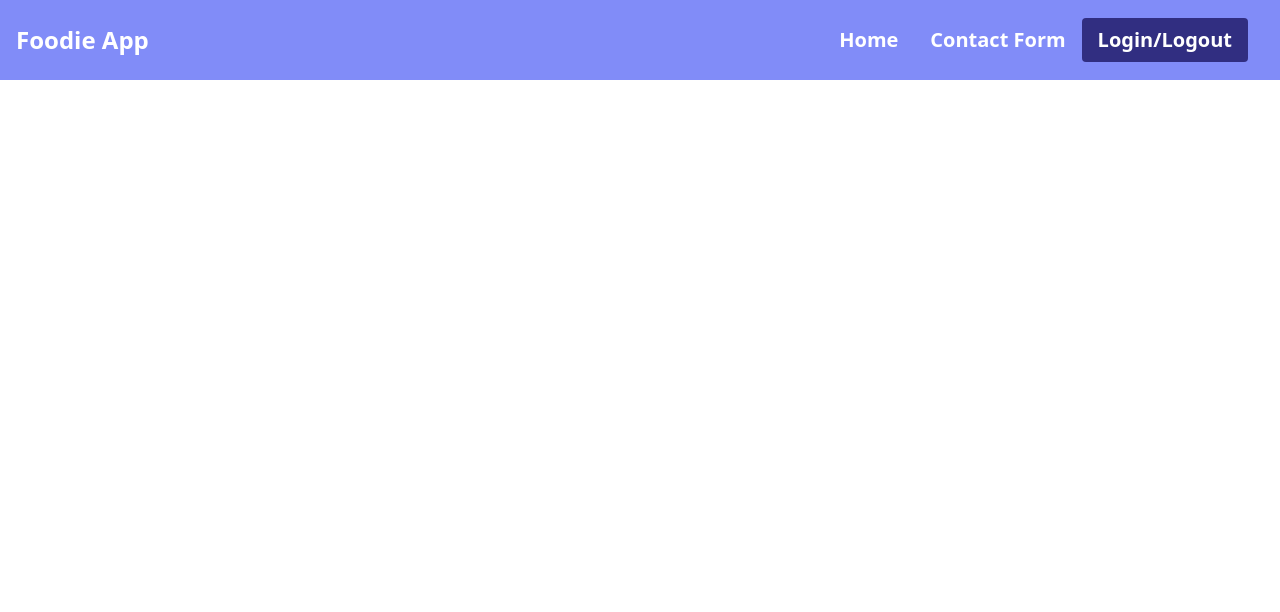
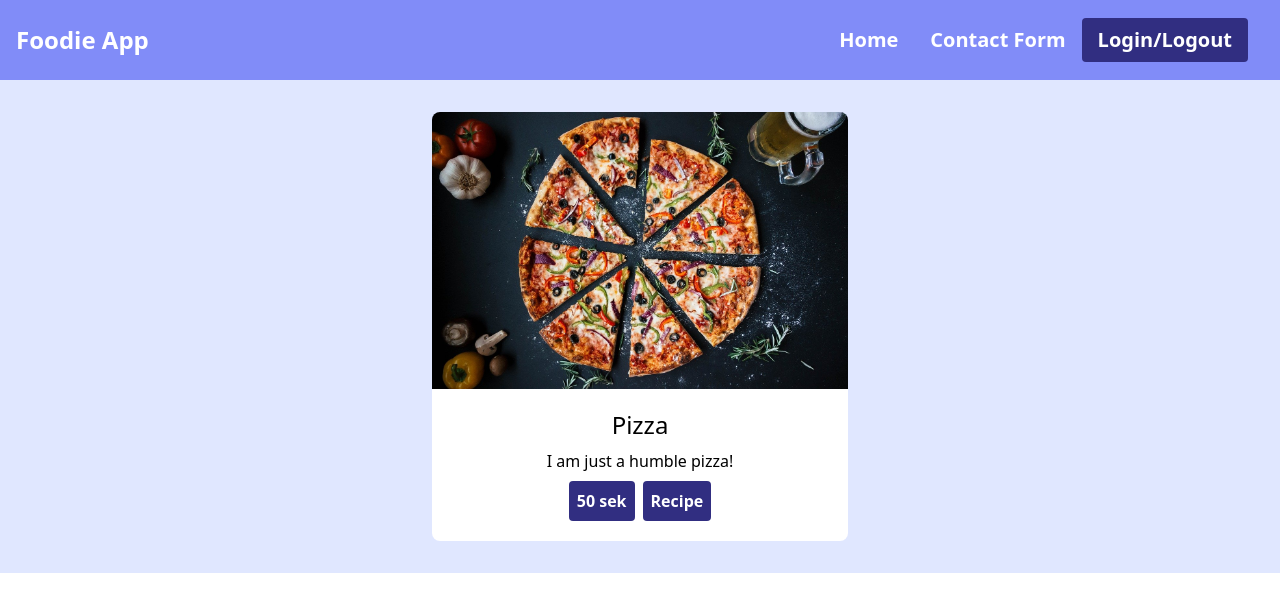
Before and after one commit to mumtaz1000/medieinstitutet_react_uppgift_2, a React (Create React App) app: page / in a window 1280 px wide. Shown: the top 612 px of the page. Built offline with nearby package versions, Linux system fonts and the light colour scheme.

Commit message:
Adding card to app.js

```diff
--- a/src/App.js
+++ b/src/App.js
@@ -1,9 +1,10 @@
 import React from "react"
-import {Route, BrowserRouter as Router, Switch} from "react-router-dom"
+import {Route, Switch} from "react-router-dom"
 import Navbar from "./components/Navbar"
 import Home from "./pages/Home"
 import Contact from "./pages/Contact"
 import Recipe from "./pages/Recipedata"
+import Card from "./components/Card"
 
 class App extends React.Component {
   constructor(){
@@ -13,8 +14,8 @@ class App extends React.Component {
   render(){
   return (
     <div class="bg-indigo-100">
-
     <Navbar />
+    <Card />
     <Switch>
         <Route exact path="/" />
         <Home />
```
